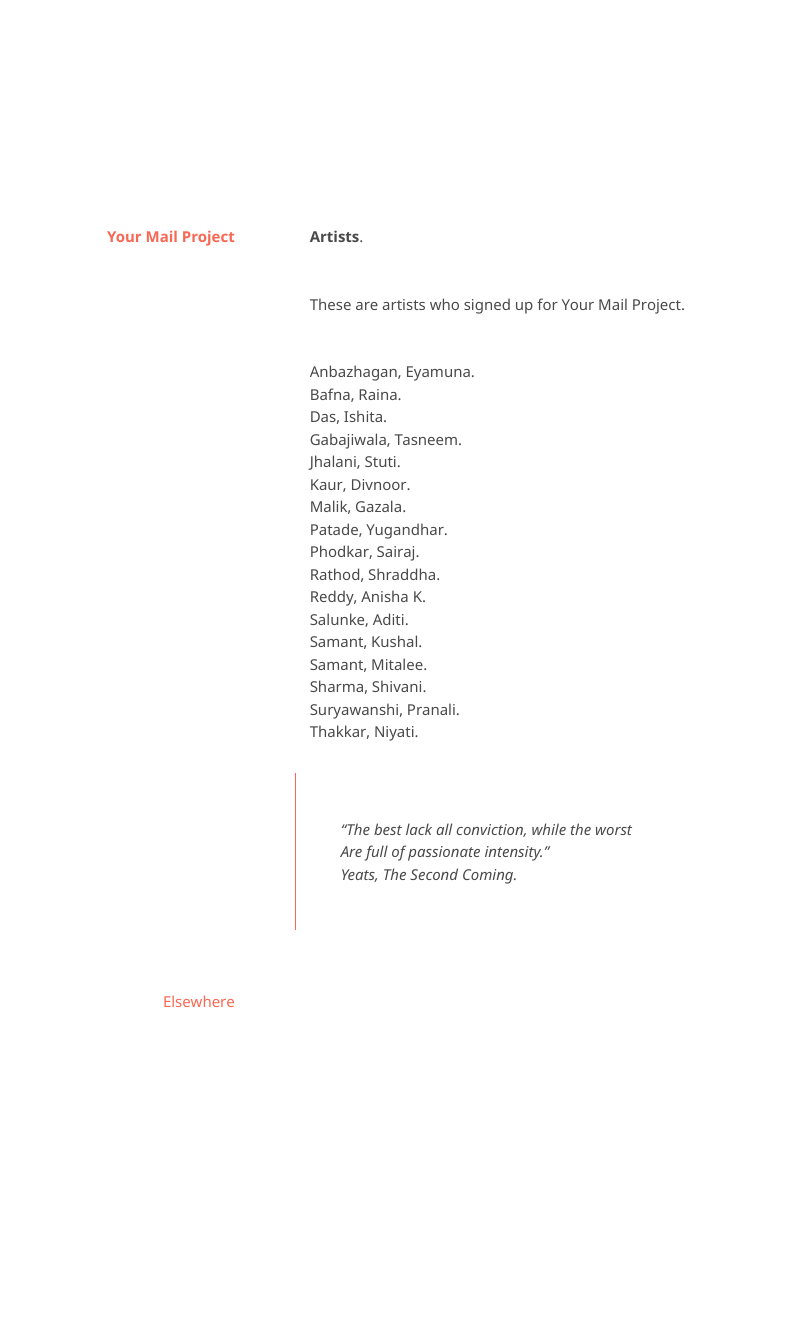
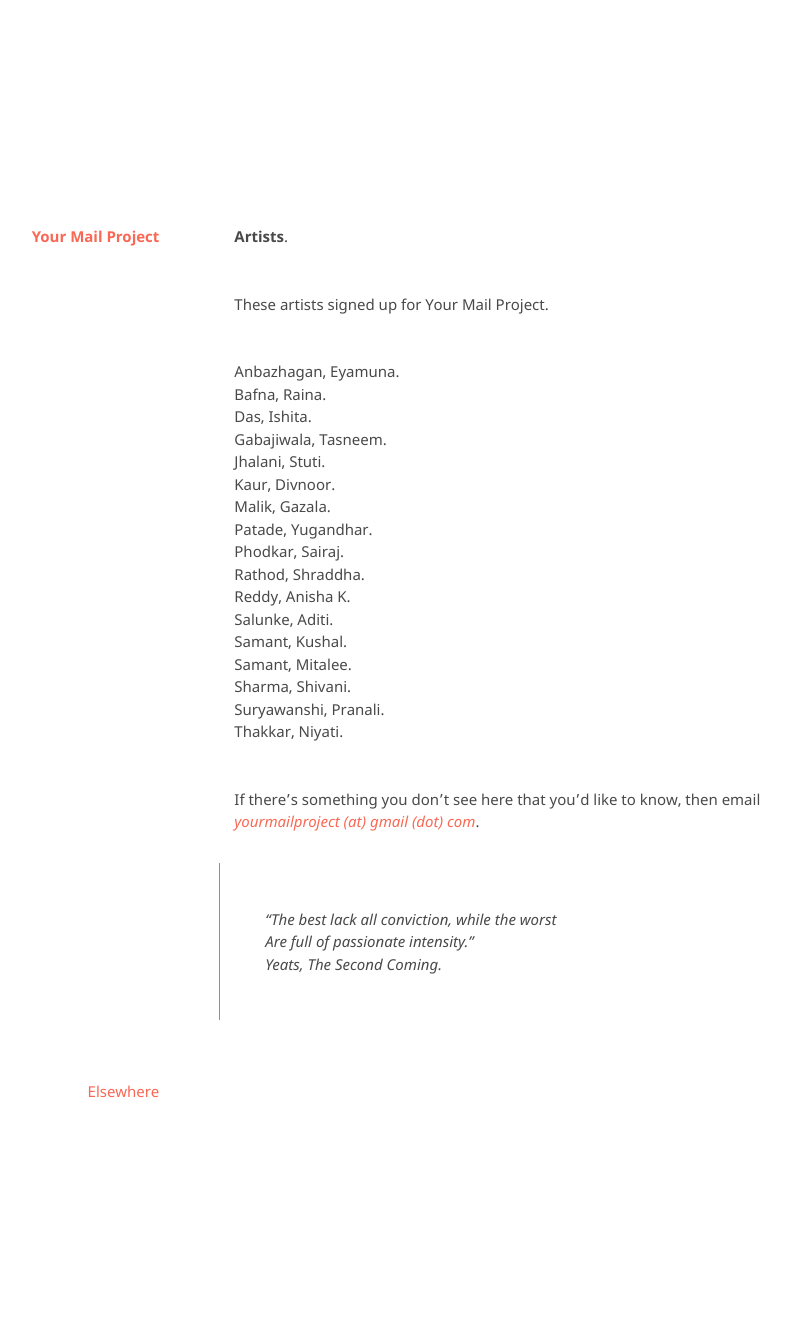
Before and after one commit to kvshvlin/yourmailproject, a Jekyll site: the page built from artists.md, in a window 1280 px wide. Shown: the whole page, without its empty margins (244-1035 px from the left). Built offline with Jekyll 4.4.1, drawn with Linux system fonts in a browser that asks for light colours; our own code applies the rules of GitHub Pages for plain Markdown files; before the commit the page ends 1238 px from its top, so only the background shows below that.

Commit message:
Update artists.md

```diff
--- a/artists.md
+++ b/artists.md
@@ -1,6 +1,6 @@
 **Artists**.
 
-These are artists who signed up for Your Mail Project.
+These artists signed up for Your Mail Project.
 
 Anbazhagan, Eyamuna.
 Bafna, Raina.
@@ -20,6 +20,9 @@
 Suryawanshi, Pranali.
 Thakkar, Niyati.
 
+If there’s something you don’t see here that you’d like to know, then email
+ [_yourmailproject (at) gmail (dot) com_](mailto: yourmailproject@gmail.com).
+
 > "The best lack all conviction, while the worst
 > Are full of passionate intensity."
 > Yeats, The Second Coming.
```
